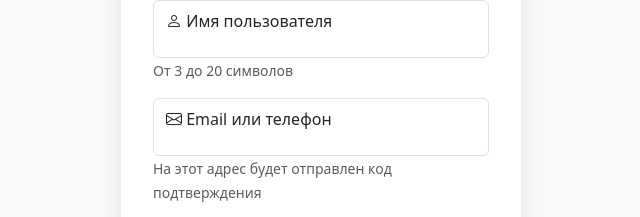
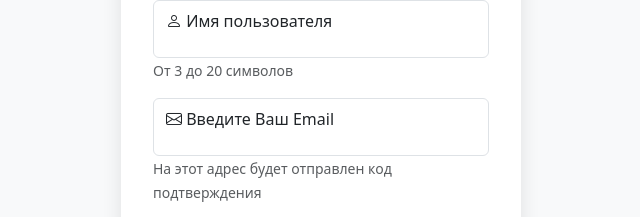
Before and after one commit to frololego/Prikoliga, a website: page public/register.html in a window 1280 px wide. Shown: the part 202-419 px from the top of the page, 319-959 px from the left. Drawn offline with nearby package versions, Linux system fonts and the light colour scheme.

Commit message:
Убрал подсказку про телефон при входе и регистрации

```diff
--- a/public/register.html
+++ b/public/register.html
@@ -69,8 +69,8 @@
 
         <!-- Поле email или телефона -->
         <div class="form-floating mb-3">
-            <input type="text" class="form-control" id="contact" placeholder="Email или телефон" required>
-            <label for="contact"><i class="bi bi-envelope"></i> Email или телефон</label>
+            <input type="text" class="form-control" id="contact" placeholder="Email" required>
+            <label for="contact"><i class="bi bi-envelope"></i> Введите Ваш Email</label>
             <small class="form-text text-muted">На этот адрес будет отправлен код подтверждения</small>
         </div>
 
```
